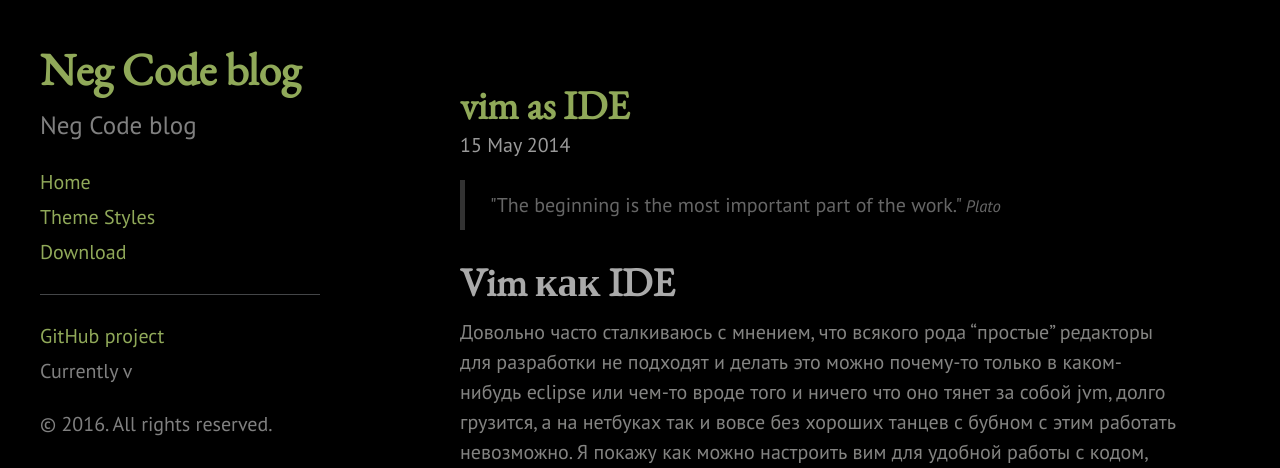
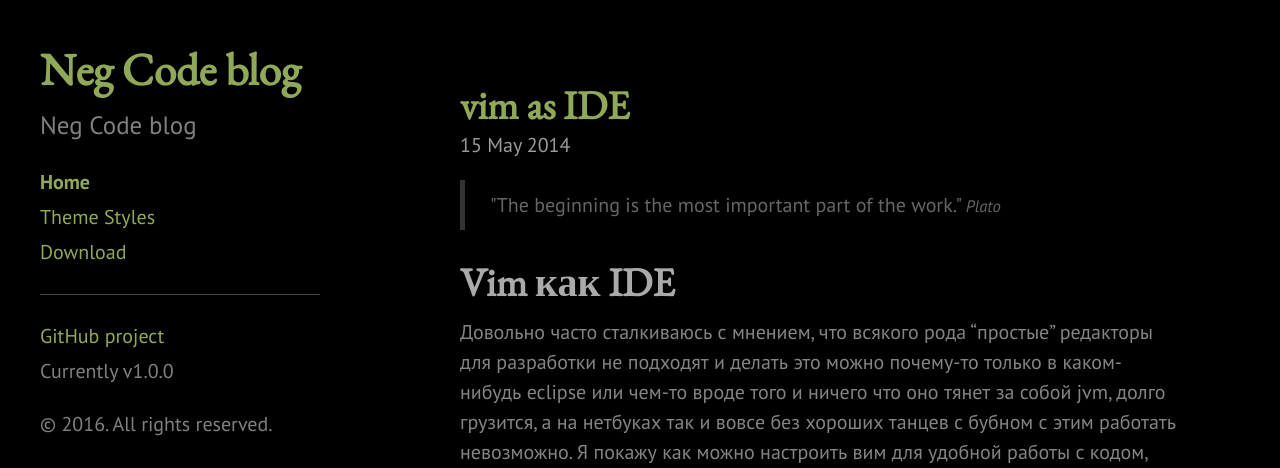
Before and after one commit to neg-serg/neg-serg.github.io, a Jekyll site: the page built from index.html, in a window 1280 px wide. Shown: the top 468 px of the page. Built offline with Jekyll 4.4.1, drawn with Linux system fonts in a browser that asks for light colours; Markdown is read by kramdown in place of the engine named in the settings; the list of posts is cut into pages by our own code.

Commit message:
update cfg

```diff
--- a/_config.yml
+++ b/_config.yml
@@ -1,4 +1,5 @@
 title:            Neg Code blog
+tagline:          Black Theme for Jekyll
 description:      "Neg Code blog"
 logo:             logo3.png
 disqus_shortname: Neg
@@ -7,7 +8,10 @@
 # Change url to your domain. Leave localhost server or blank when working locally.
 # or use the hint from http://jekyllrb.com/docs/github-pages/ to keep this the same
 # whether working locally or remotely. Start Jekyll with: jekyll serve --baseurl ''
+url:              https://github.com/karloespiritu/blackdoc
+baseurl:          /
 #url:        	  http://hmfaysal.github.io
+version:          1.0.0
 
 # Owner/author information
 owner:
@@ -47,13 +51,15 @@
 timezone:    Europe/Moscow
 future:      true
 highlighter: pygments
-markdown:    kramdown
+markdown:    redcarpet
 github: [Repository metadata]
 paginate:    5
 paginate_path: "page:num"
 
-# https://github.com/mojombo/jekyll/wiki/Permalinks
-permalink:   /:categories/:title
+# Permalinks https://github.com/mojombo/jekyll/wiki/Permalinks
+permalink:        pretty
+relative_permalinks: true
+# permalink:   /:categories/:title
 
 kramdown:
   auto_ids: true
```
